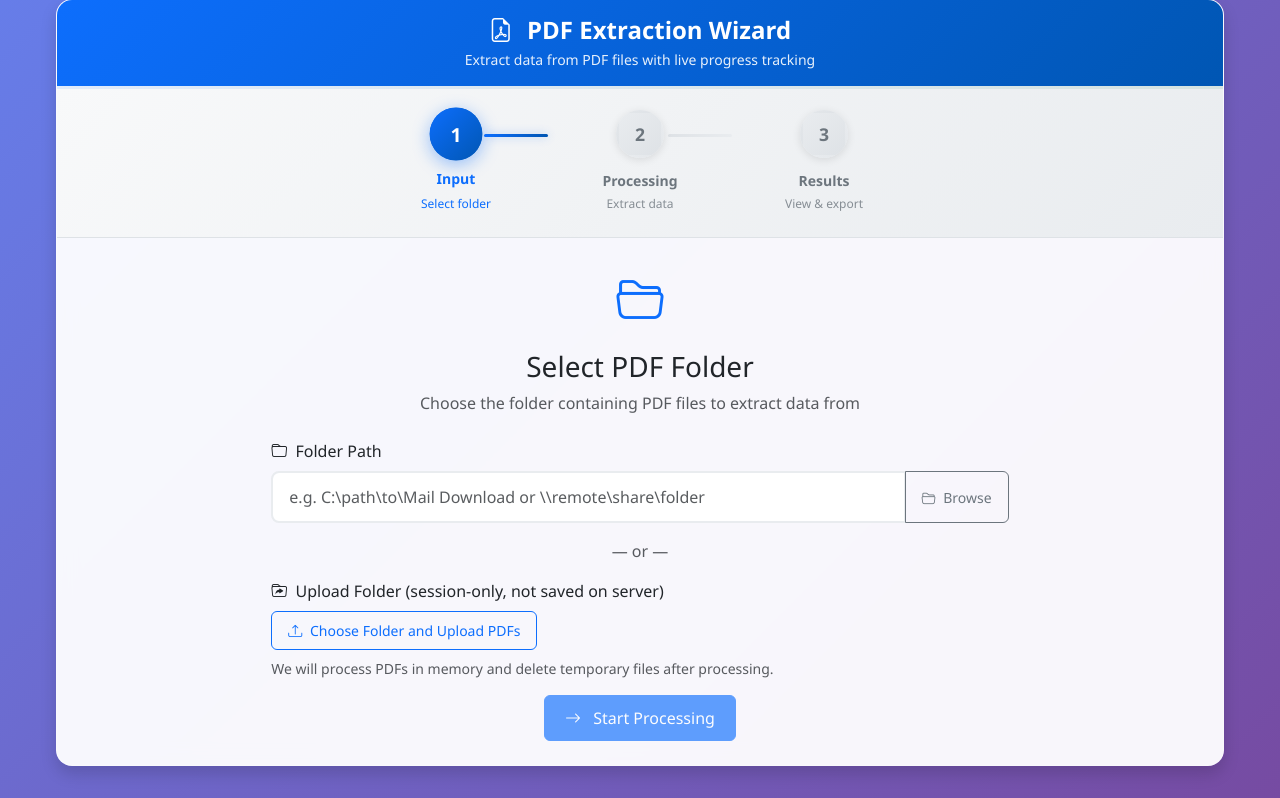
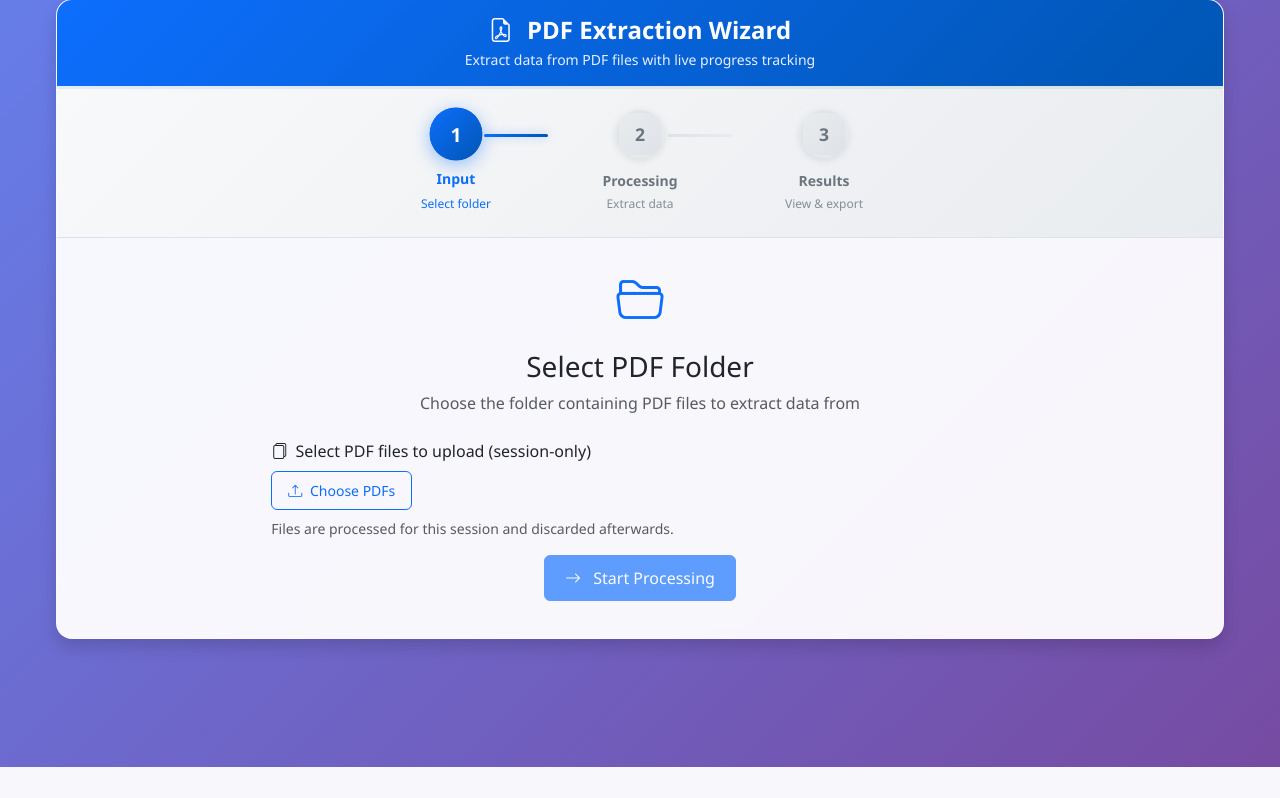
Before and after one commit to kamajwit2-cpu/gb_pdf_automation, a Flask app: page / in a window 1280 px wide. Shown: the part 33-831 px from the top of the page. After the commit the page ends 800 px from the top, so only its background shows below. Run offline with Flask 3, Linux system fonts and the light colour scheme; some libraries are stand-ins or nearby versions.

Commit message:
UI: single multi-file upload; immediate processing start

```diff
--- a/templates/index.html
+++ b/templates/index.html
@@ -711,41 +711,19 @@
                             </div>
 
                             <form id="folderForm" class="needs-validation" novalidate>
-                                <div class="mb-3">
-                                    <label for="folderPath" class="form-label">
-                                        <i class="bi bi-folder me-1"></i>
-                                        Folder Path
-                                    </label>
-                                    <div class="input-group">
-                                        <input type="text" class="form-control" id="folderPath" name="folder_path"
-                                               placeholder="e.g. C:\path\to\Mail Download or \\remote\share\folder"
-                                               required>
-                                        <button class="btn btn-outline-secondary" type="button" id="browseBtn">
-                                            <i class="bi bi-folder2-open me-1"></i>
-                                            Browse
-                                        </button>
-                                    </div>
-                                    <div class="validation-feedback" id="pathValidation">
-                                        <i class="bi bi-check-circle me-1"></i>
-                                        <span id="validationText">Path is valid</span>
-                                    </div>
-                                </div>
-
-                                <div class="text-center text-muted my-3">— or —</div>
-
-                                <!-- Directory Upload (client-side folder picker) -->
+                                <!-- Multi-file Upload (single control) -->
                                 <div class="mb-3">
                                     <label class="form-label">
-                                        <i class="bi bi-folder-symlink me-1"></i>
-                                        Upload Folder (session-only, not saved on server)
+                                        <i class="bi bi-files me-1"></i>
+                                        Select PDF files to upload (session-only)
                                     </label>
                                     <div>
-                                        <input type="file" id="folderUpload" webkitdirectory directory multiple accept=".pdf" hidden>
-                                        <button type="button" class="btn btn-outline-primary" id="uploadFolderBtn">
+                                        <input type="file" id="pdfFiles" multiple accept=".pdf" hidden>
+                                        <button type="button" class="btn btn-outline-primary" id="chooseFilesBtn">
                                             <i class="bi bi-upload me-1"></i>
-                                            Choose Folder and Upload PDFs
+                                            Choose PDFs
                                         </button>
-                                        <small class="text-muted d-block mt-2">We will process PDFs in memory and delete temporary files after processing.</small>
+                                        <small class="text-muted d-block mt-2">Files are processed for this session and discarded afterwards.</small>
                                     </div>
                                 </div>
 
@@ -988,16 +966,9 @@
 
                     // Step 1 elements
                     folderForm: document.getElementById('folderForm'),
-                    folderPath: document.getElementById('folderPath'),
-                    browseBtn: document.getElementById('browseBtn'),
-                    pathValidation: document.getElementById('pathValidation'),
-                    validationText: document.getElementById('validationText'),
-                    nextBtn: document.getElementById('nextBtn'),
-                    recentPathsSection: document.getElementById('recentPathsSection'),
-                    recentPaths: document.getElementById('recentPaths'),
-                    // Upload controls
-                    uploadFolderBtn: document.getElementById('uploadFolderBtn'),
-                    folderUpload: document.getElementById('folderUpload'),
+                    // Upload controls (multi-file)
+                    chooseFilesBtn: document.getElementById('chooseFilesBtn'),
+                    pdfFiles: document.getElementById('pdfFiles'),
 
                     // Step 2 elements
                     progressCircle: document.getElementById('progressCircle'),
@@ -1027,18 +998,9 @@
 
             attachEventListeners() {
                 // Step 1 events
-                this.elements.folderPath.addEventListener('input', () => this.validatePath());
-                this.elements.folderPath.addEventListener('keypress', (e) => {
-                    if (e.key === 'Enter') {
-                        e.preventDefault();
-                        this.elements.folderForm.dispatchEvent(new Event('submit'));
-                    }
-                });
-                this.elements.browseBtn.addEventListener('click', () => this.browseFolder());
-                this.elements.folderForm.addEventListener('submit', (e) => this.handleFormSubmit(e));
-                // Directory upload flow
-                this.elements.uploadFolderBtn.addEventListener('click', () => this.elements.folderUpload.click());
-                this.elements.folderUpload.addEventListener('change', (e) => this.handleFolderUpload(e));
+                // Multi-file upload flow
+                this.elements.chooseFilesBtn.addEventListener('click', () => this.elements.pdfFiles.click());
+                this.elements.pdfFiles.addEventListener('change', (e) => this.handleMultiFileUpload(e));
 
                 // Step 2 events (processing)
 
@@ -1054,84 +1016,9 @@
                 document.addEventListener('keydown', (e) => this.handleKeyboard(e));
             }
 
-            validatePath() {
-                const path = this.elements.folderPath.value.trim();
-                const validation = this.elements.pathValidation;
-                const text = this.elements.validationText;
-
-                if (!path) {
-                    validation.className = 'validation-feedback';
-                    this.elements.nextBtn.disabled = true;
-                    return false;
-                }
-
-                // Basic validation - check if path looks valid
-                const isValid = path.length > 3 && (path.includes('\\') || path.includes('/'));
-
-                if (isValid) {
-                    validation.className = 'validation-feedback show valid';
-                    text.innerHTML = '<i class="bi bi-check-circle me-1"></i>Path format looks valid';
-                    this.elements.nextBtn.disabled = false;
-                } else {
-                    validation.className = 'validation-feedback show invalid';
-                    text.innerHTML = '<i class="bi bi-exclamation-triangle me-1"></i>Please enter a valid folder path';
-                    this.elements.nextBtn.disabled = true;
-                }
-
-                return isValid;
-            }
-
-            browseFolder() {
-                // Note: File API doesn't support folder selection in all browsers
-                // This is a placeholder for future enhancement
-                this.showToast('Folder browsing is not supported in this browser. Please enter the path manually.', 'info');
-            }
-
-            async handleFormSubmit(e) {
-                e.preventDefault();
-
-                if (!this.validatePath()) {
-                    return;
-                }
-
-                const folderPath = this.elements.folderPath.value.trim();
-                this.saveRecentPath(folderPath);
-
-                // Start processing
-                await this.startProcessing(folderPath);
-            }
-
-            async startProcessing(folderPath) {
-                try {
-                    this.processingData.startTime = new Date();
-                    this.goToStep(2);
-
-                    // Start SSE connection
-                    this.connectSSE();
-
-                    // Send processing request
-                    const formData = new FormData();
-                    formData.append('folder_path', folderPath);
-
-                    const response = await fetch('/process', {
-                        method: 'POST',
-                        body: formData
-                    });
-
-                    if (!response.ok) {
-                        const error = await response.json();
-                        throw new Error(error.error || 'Failed to start processing');
-                    }
-
-                    this.showToast('Processing started successfully!', 'success');
-
-                } catch (error) {
-                    this.showToast(`Error: ${error.message}`, 'danger');
-                    this.goToStep(1);
-                }
-            }
-
-            async handleFolderUpload(event) {
+            // Removed path-based flow; using multi-file upload only
+
+            async handleMultiFileUpload(event) {
                 const files = Array.from(event.target.files || []).filter(f => f.name.toLowerCase().endsWith('.pdf'));
                 if (files.length === 0) {
                     this.showToast('No PDF files found in the selected folder.', 'warning');
@@ -1149,17 +1036,11 @@
                     // Start SSE connection
                     this.connectSSE();
 
-                    // Build multipart form data
+                    // Build multipart form data and send
                     const formData = new FormData();
-                    for (const file of files) {
-                        formData.append('files', file, file.name);
-                    }
-
-                    const response = await fetch('/process', {
-                        method: 'POST',
-                        body: formData
-                    });
-
+                    files.forEach(file => formData.append('files', file, file.name));
+
+                    const response = await fetch('/process', { method: 'POST', body: formData });
                     if (!response.ok) {
                         const error = await response.json().catch(() => ({}));
                         throw new Error(error.error || 'Failed to start upload processing');
@@ -1170,8 +1051,8 @@
                     this.showToast(`Error: ${err.message}`, 'danger');
                     this.goToStep(1);
                 } finally {
-                    // Reset input to allow re-selecting same folder if needed
-                    this.elements.folderUpload.value = '';
+                    // Reset input to allow re-selecting the same set
+                    this.elements.pdfFiles.value = '';
                 }
             }
 
```
